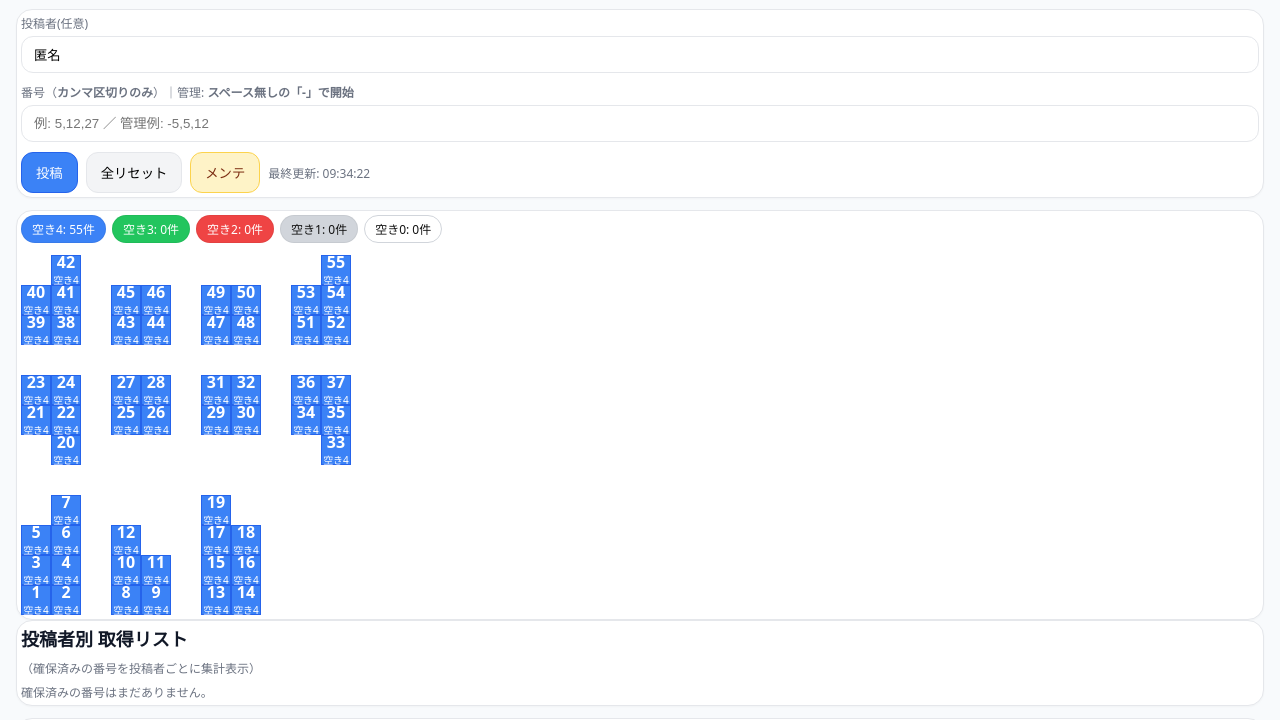
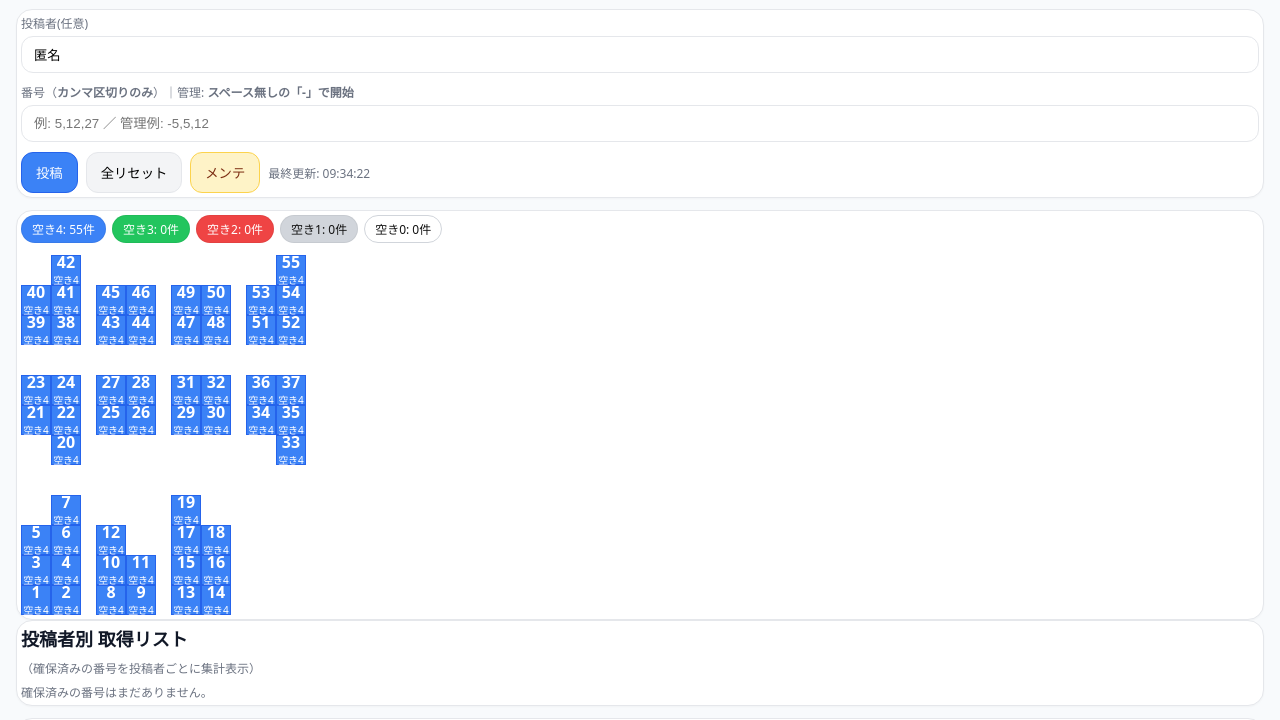
Before and after one commit to osadat-code/number-board, a website: page public/index.html in a window 1280 px wide. Shown: the part 76-796 px from the top of the page. Drawn offline with Linux system fonts and the light colour scheme.

```diff
--- a/public/index.html
+++ b/public/index.html
@@ -142,19 +142,21 @@
     const BC_CH='nb_html_custom_users_inc_commas_nospace_tight_stacked_channel';
 
     const LAYOUT=[
-      [0,42,0,0,0,0,0,0,0,0,55],
-      [40,41,0,45,46,0,49,50,0,53,54],
-      [39,38,0,43,44,0,47,48,0,51,52],
-      [0,0,0,0,0,0,0,0,0,0,0],
-      [23,24,0,27,28,0,31,32,0,36,37],
-      [21,22,0,25,26,0,29,30,0,34,35],
-      [0,20,0,0,0,0,0,0,0,0,33],
-      [0,0,0,0,0,0,0,0,0,0,0],
-      [0,7,0,0,0,0,19,0,0,0,0],
-      [5,6,0,12,0,0,17,18,0,0,0],
-      [3,4,0,10,11,0,15,16,0,0,0],
-      [1,2,0,8,9,0,13,14,0,0,0],
+      [0,42,0.5,0,0,0.5,0,0,0.5,0,55],
+      [40,41,0.5,45,46,0.5,49,50,0.5,53,54],
+      [39,38,0.5,43,44,0.5,47,48,0.5,51,52],
+      [0,0,0.5,0,0,0.5,0,0,0.5,0,0],
+      [23,24,0.5,27,28,0.5,31,32,0.5,36,37],
+      [21,22,0.5,25,26,0.5,29,30,0.5,34,35],
+      [0,20,0.5,0,0,0.5,0,0,0.5,0,33],
+      [0,0,0.5,0,0,0.5,0,0,0.5,0,0],
+      [0,7,0.5,0,0,0.5,19,0,0.5,0,0],
+      [5,6,0.5,12,0,0.5,17,18,0.5,0,0],
+      [3,4,0.5,10,11,0.5,15,16,0.5,0,0],
+      [1,2,0.5,8,9,0.5,13,14,0.5,0,0],
     ];
+
+const colWidths = LAYOUT[0].map(v => v === 0.5 ? TILE * 0.5 : TILE);
 
     const elBoard=document.getElementById('board');
     const elLogs=document.getElementById('logs');
@@ -187,7 +189,7 @@
     // Board grid (tile 60px, gap 4px)
     elBoard.innerHTML='';elBoard.style.display='grid';
     const maxCols=Math.max.apply(null,LAYOUT.map(r=>r.length));
-    elBoard.style.gridTemplateColumns=`repeat(${maxCols}, ${TILE}px)`;
+    elBoard.style.gridTemplateColumns = colWidths.map(w => w + 'px').join(' ');
     elBoard.style.columnGap='0px';
     elBoard.style.rowGap='0px';
     elBoard.style.justifyContent='start';
@@ -196,25 +198,52 @@
 for(const row of LAYOUT){
   for(const n of row){
     const d=document.createElement('div');
-if(n===0){
-  d.className='cell';
-  d.style.visibility='hidden';
-  d.style.border='none';
-  d.style.width=TILE+'px';
-  d.style.height=TILE+'px';
+
+    // 0.5 → 半マス空き
+    if(n === 0.5){
+      d.style.width = (TILE * 0.5) + 'px';
+      d.style.height = TILE + 'px';
+      d.style.visibility = 'hidden';
+      d.style.border = 'none';
       elBoard.appendChild(d);
-  continue;   // ← これが絶対必要
+      continue;
     }
 
-        d.className='cell bg-4';d.title=n+'番';d.style.margin='0';
-        const inner=document.createElement('div');inner.className='cell-inner';
-        const num=document.createElement('div');num.className='num';num.textContent=String(n);
-        const sub=document.createElement('div');sub.className='sub';sub.textContent='空き4';
-        inner.appendChild(num);inner.appendChild(sub);d.appendChild(inner);elBoard.appendChild(d);
+    // 0 → 1マス空き
+    if(n === 0){
+      d.style.width = TILE + 'px';
+      d.style.height = TILE + 'px';
+      d.style.visibility = 'hidden';
+      d.style.border = 'none';
+      elBoard.appendChild(d);
+      continue;
+    }
+
+    // 通常の番号セル
+    d.className='cell bg-4';
+    d.style.width = TILE + 'px';
+    d.style.height = TILE + 'px';
+    d.title=n+'番';
+
+    const inner=document.createElement('div');
+    inner.className='cell-inner';
+
+    const num=document.createElement('div');
+    num.className='num';
+    num.textContent=String(n);
+
+    const sub=document.createElement('div');
+    sub.className='sub';
+    sub.textContent='空き4';
+
+    inner.appendChild(num);
+    inner.appendChild(sub);
+    d.appendChild(inner);
+    elBoard.appendChild(d);
+
     cells[n]={root:d,sub};
   }
 }
-
     function colorClassByRemaining(rem){switch(rem){case 4:return'bg-4';case 3:return'bg-3';case 2:return'bg-2';case 1:return'bg-1';default:return'bg-0'}}
     function renderBoard(){for(let n=1;n<=BOARD_SIZE;n++){const c=cells[n];if(!c)continue;const rem=state.remaining[n];c.root.className='cell '+colorClassByRemaining(rem);c.sub.textContent=rem===0?'空き0':'空き'+rem;c.root.title=n+'番: '+(rem===0?'空き0':'空き'+rem)}}
     function renderStats(){const cnt={0:0,1:0,2:0,3:0,4:0};for(let i=1;i<=BOARD_SIZE;i++)cnt[state.remaining[i]]++;elStat[0].textContent='空き0: '+cnt[0]+'件';elStat[1].textContent='空き1: '+cnt[1]+'件';elStat[2].textContent='空き2: '+cnt[2]+'件';elStat[3].textContent='空き3: '+cnt[3]+'件';elStat[4].textContent='空き4: '+cnt[4]+'件'}
```
Lines whose indentation alone changed are shown as unchanged.
